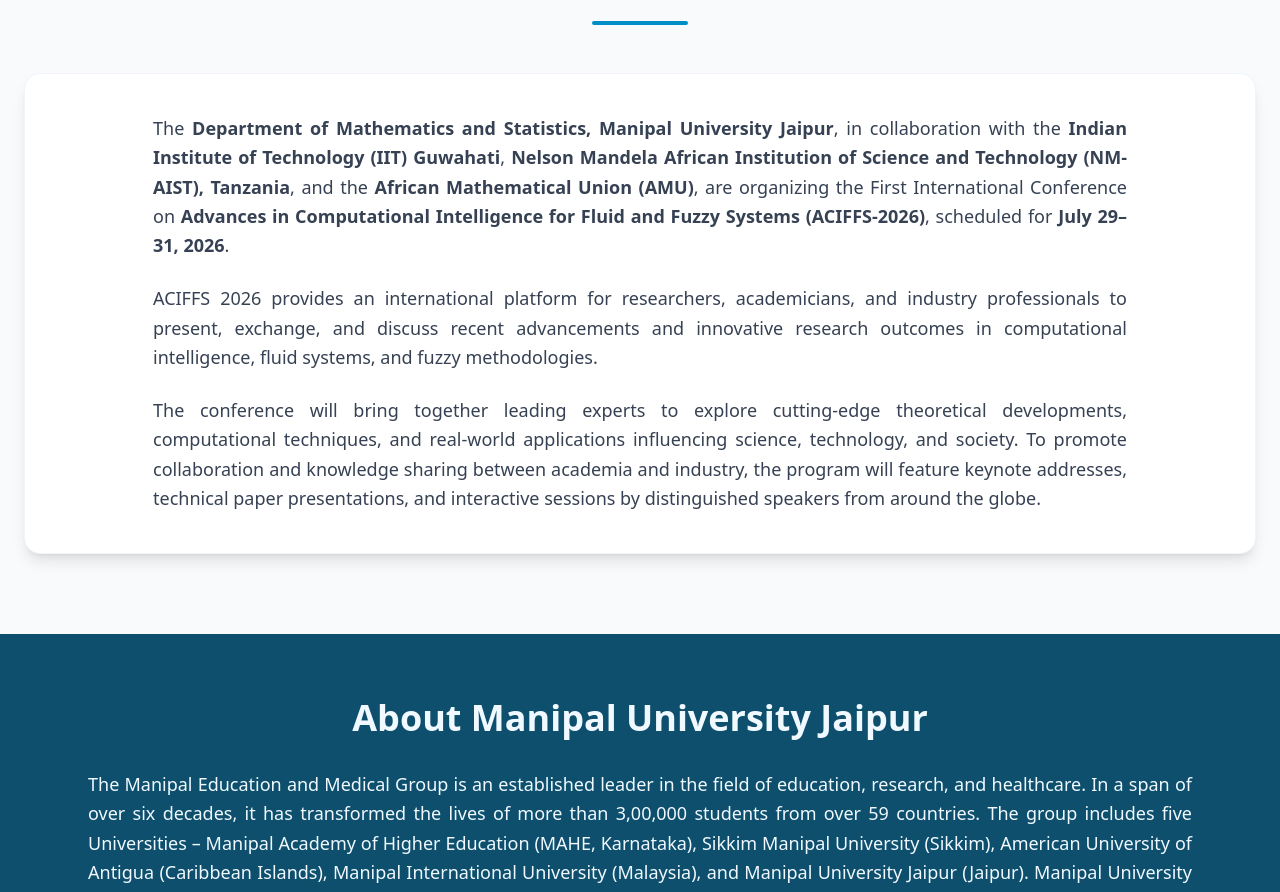
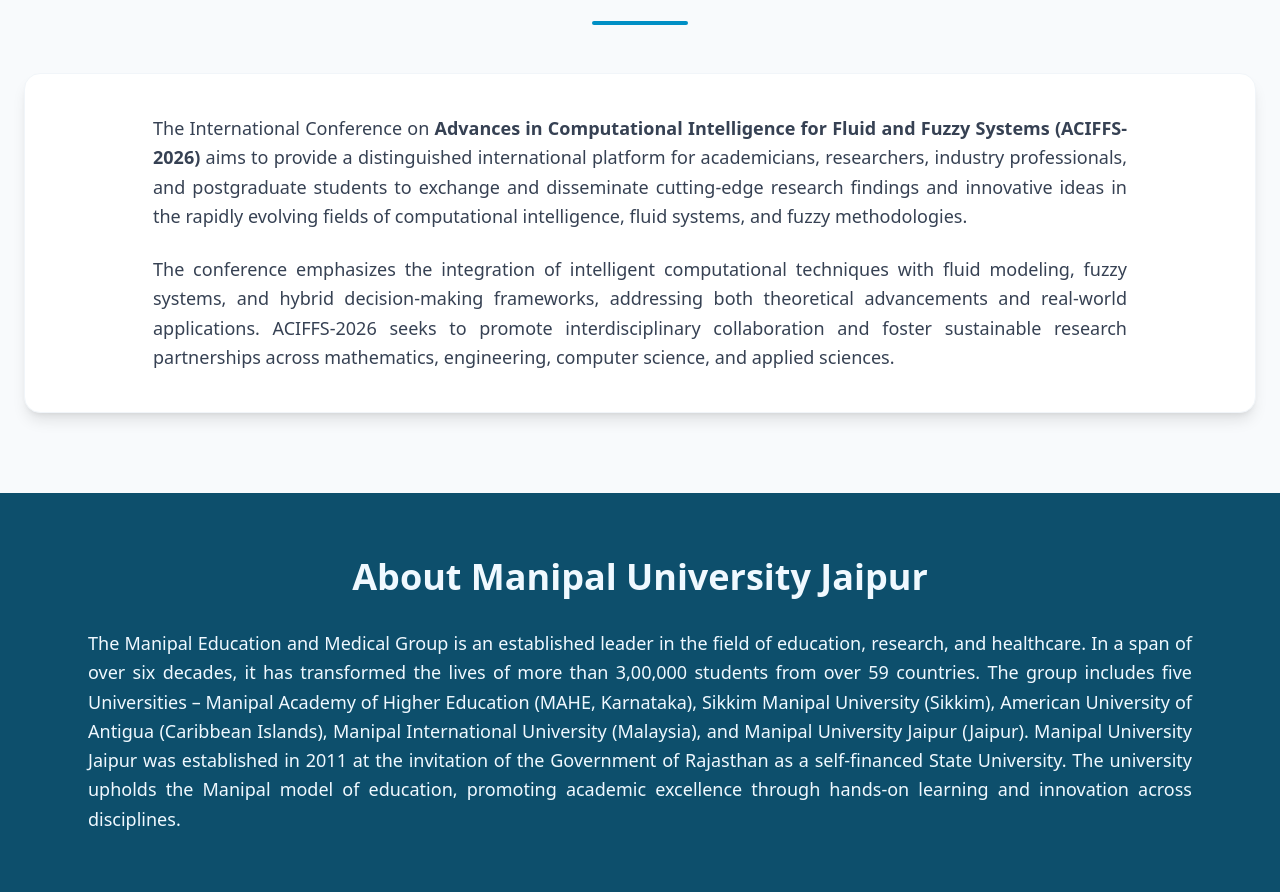
Before and after one commit to kriti2307/trustnet1, a React (Vite) app: page / in a window 1280 px wide. Shown: the part 1809-2701 px from the top of the page. Built offline with nearby package versions, Linux system fonts and the light colour scheme.

Commit message:
Conference change

```diff
--- a/pages/home.jsx
+++ b/pages/home.jsx
@@ -319,33 +319,24 @@
                     px-8 md:px-16 lg:px-32 py-10 max-w-screen-2xl mx-auto">
 
       <p className="text-gray-700 text-lg leading-relaxed text-justify">
-        The <span className="font-semibold">
-          Department of Mathematics and Statistics, Manipal University Jaipur
-        </span>, in collaboration with the
-        <span className="font-semibold"> Indian Institute of Technology (IIT) Guwahati</span>,
-        <span className="font-semibold"> Nelson Mandela African Institution of Science and Technology (NM-AIST), Tanzania</span>,
-        and the <span className="font-semibold">African Mathematical Union (AMU)</span>,
-        are organizing the First International Conference on
+        The International Conference on{" "}
         <span className="font-semibold">
-          {" "}Advances in Computational Intelligence for Fluid and Fuzzy Systems (ACIFFS-2026)
-        </span>,
-        scheduled for <span className="font-semibold">July 29–31, 2026</span>.
+          Advances in Computational Intelligence for Fluid and Fuzzy Systems (ACIFFS-2026)
+        </span>{" "}
+        aims to provide a distinguished international platform for academicians,
+        researchers, industry professionals, and postgraduate students to exchange
+        and disseminate cutting-edge research findings and innovative ideas in the
+        rapidly evolving fields of computational intelligence, fluid systems, and
+        fuzzy methodologies.
       </p>
 
       <p className="text-gray-700 text-lg leading-relaxed mt-6 text-justify">
-        ACIFFS 2026 provides an international platform for researchers,
-        academicians, and industry professionals to present, exchange, and discuss
-        recent advancements and innovative research outcomes in computational
-        intelligence, fluid systems, and fuzzy methodologies.
-      </p>
-
-      <p className="text-gray-700 text-lg leading-relaxed mt-6 text-justify">
-        The conference will bring together leading experts to explore cutting-edge
-        theoretical developments, computational techniques, and real-world
-        applications influencing science, technology, and society. To promote
-        collaboration and knowledge sharing between academia and industry, the
-        program will feature keynote addresses, technical paper presentations, and
-        interactive sessions by distinguished speakers from around the globe.
+        The conference emphasizes the integration of intelligent computational
+        techniques with fluid modeling, fuzzy systems, and hybrid decision-making
+        frameworks, addressing both theoretical advancements and real-world
+        applications. ACIFFS-2026 seeks to promote interdisciplinary collaboration
+        and foster sustainable research partnerships across mathematics,
+        engineering, computer science, and applied sciences.
       </p>
 
     </div>
```
